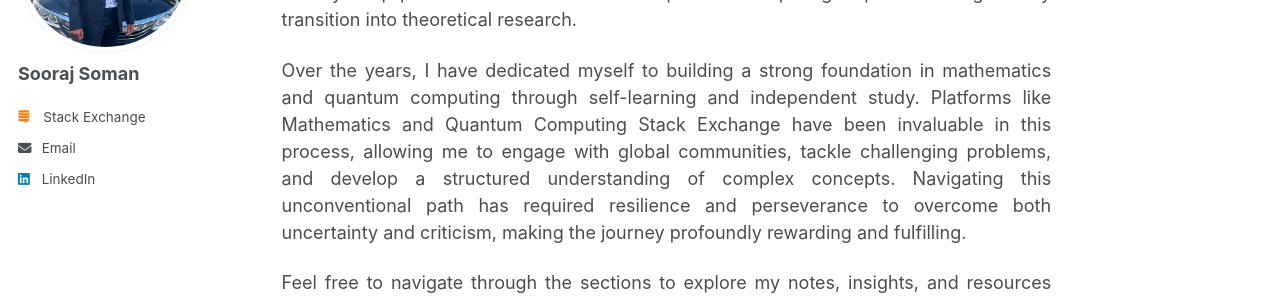
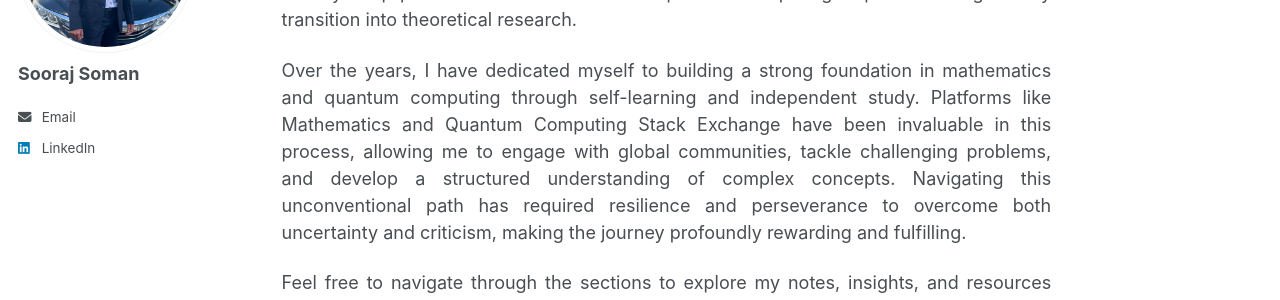
Before and after one commit to soorajss1729/soorajss1729.github.io, a Jekyll site: the page built from _pages/about.md, in a window 1280 px wide. Shown: the part 218-518 px from the top of the page. Built offline with Jekyll 4.4.1, drawn with Linux system fonts in a browser that asks for light colours.

Commit message:
Update author-profile.html

```diff
--- a/_includes/author-profile.html
+++ b/_includes/author-profile.html
@@ -25,13 +25,23 @@
     <ul class="author__urls social-icons">
       <!-- Font Awesome icons / Biographic information  -->
 
-      {% if author.stackexchange %}
+
+      {% if author.stackexchange_math %}
         <li>
-          <a href="{{ author.stackexchange }}" target="_blank">
-            <i class="fab fa-stack-exchange icon-pad-right" aria-hidden="true"></i>Stack Exchange
+          <a href="{{ author.stackexchange_math }}" target="_blank">
+            <i class="fab fa-stack-exchange icon-pad-right" aria-hidden="true"></i>Math Stack Exchange
           </a>
         </li>
       {% endif %}
+
+      {% if author.stackexchange_qc %}
+        <li>
+          <a href="{{ author.stackexchange_qc }}" target="_blank">
+            <i class="fab fa-stack-exchange icon-pad-right" aria-hidden="true"></i>QC Stack Exchange
+          </a>
+        </li>
+      {% endif %}
+
 
 
 
```
